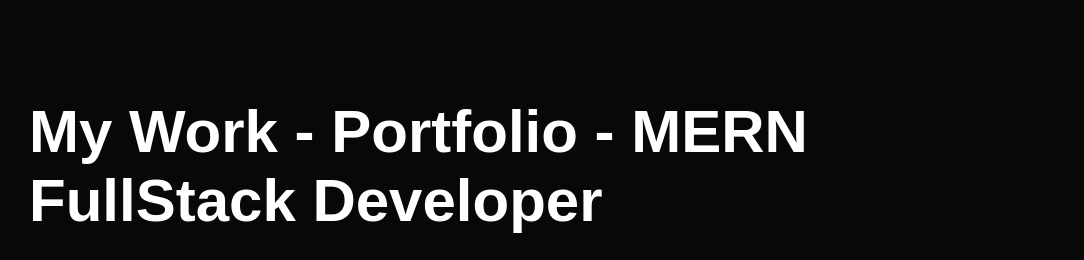
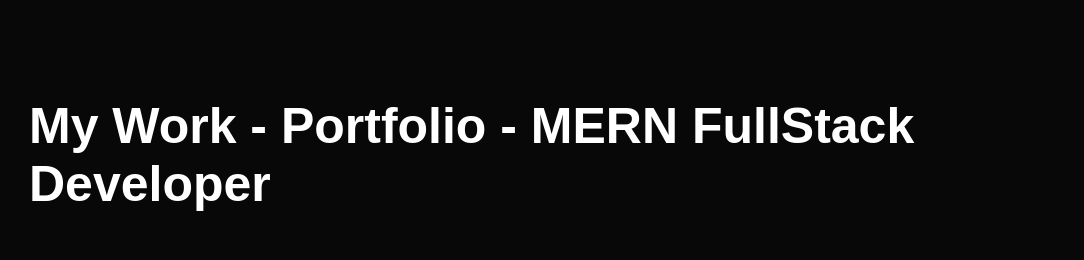
Before and after one commit to sanchezmigben/portfolio, a plain HTML site: page index.html in a window 1280 px wide. Shown: the part 1866-2126 px from the top of the page, without its empty margins (99-1183 px from the left). Drawn offline with Linux system fonts and the light colour scheme.

Commit message:
sub title 2

```diff
--- a/index.html
+++ b/index.html
@@ -99,7 +99,7 @@
 <!-----------portfolio----------->
 <div id="portfolio">
     <div class="container">
-        <h1 class="sub-title">My Work - Portfolio - MERN FullStack Developer</h1>
+        <h1 class="sub-title-2">My Work - Portfolio - MERN FullStack Developer</h1>
         <div class="work-list">
             <div class="work">
                 <img src="images/logos.png" alt="work1"> <!-- 650W x 800H pixelbay.com (imágenes gratis)-->
--- a/style.css
+++ b/style.css
@@ -107,6 +107,12 @@ nav ul li a:hover::after {
 
 .sub-title {
     font-size:60px;
+    font-weight: 600;
+    color:#fff;
+}
+
+.sub-title-2 {
+    font-size:50px;
     font-weight: 600;
     color:#fff;
 }
```
